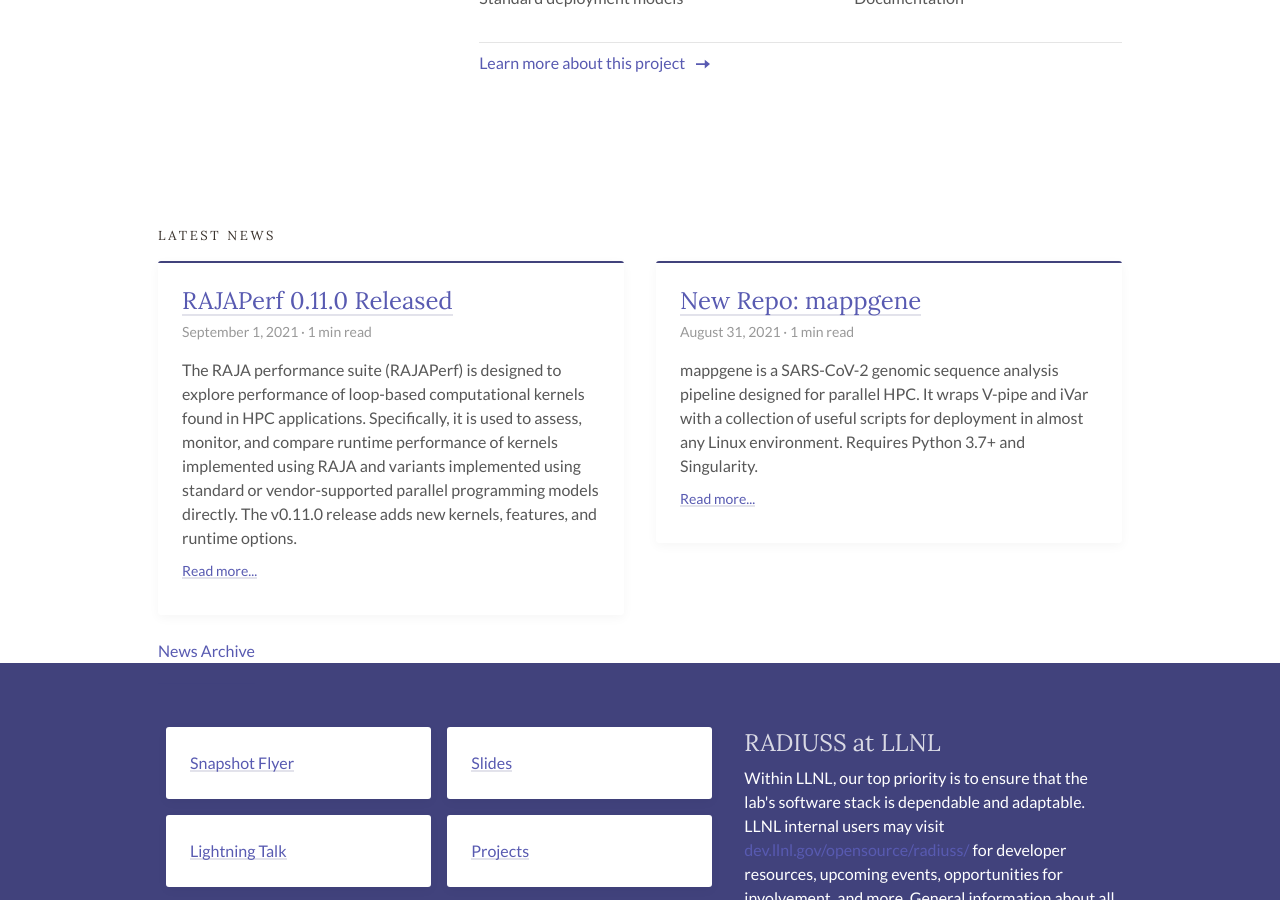
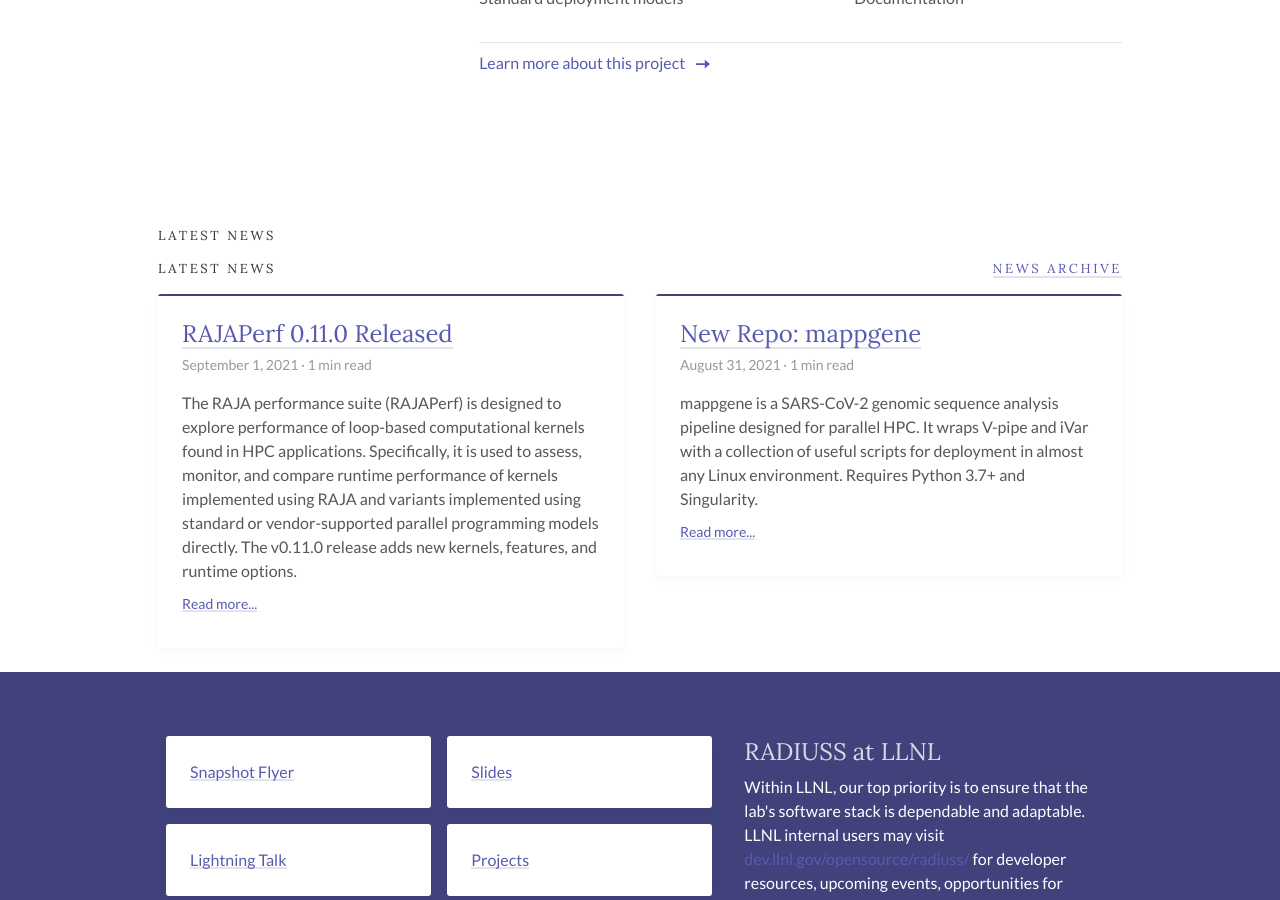
Before and after one commit to rse-ops/rse-ops.github.io, a Jekyll site: the page built from pages/home.html, in a window 1280 px wide and 900 px high, scrolled down 1072 px. Built offline with Jekyll 4.4.1, drawn with Linux system fonts in a browser that asks for light colours.

Commit message:
clean up latest news link
Signed-off-by: vsoch <vsoch@users.noreply.github.com>

```diff
--- a/pages/home.html
+++ b/pages/home.html
@@ -56,7 +56,7 @@
 </div>
 
   <div class="container-lg-home px-4">
-    <h2 class="heading-epsilon mb-3">Latest News</h2>
+    <h2 class="heading-epsilon mb-3">Latest News <h2 class="heading-epsilon mb-3">Latest News <a style="float:right" href="/archive/">News Archive</a></h2>
     <div class="d-md-flex d-wrap gut-md">
       {% for post in site.posts limit: 2 %}
         <div class="col-md-6">
@@ -77,8 +77,6 @@
         </div>
       {% endfor %}
     </div>
-      <a style="padding-bottom:25px; margin-bottom:25px" href="{{ site.baseurl }}/archive/">News Archive</a>
-      <br>
   </div>
 
 <div class="page-section bg-royal-blue overflow-hidden">
```
